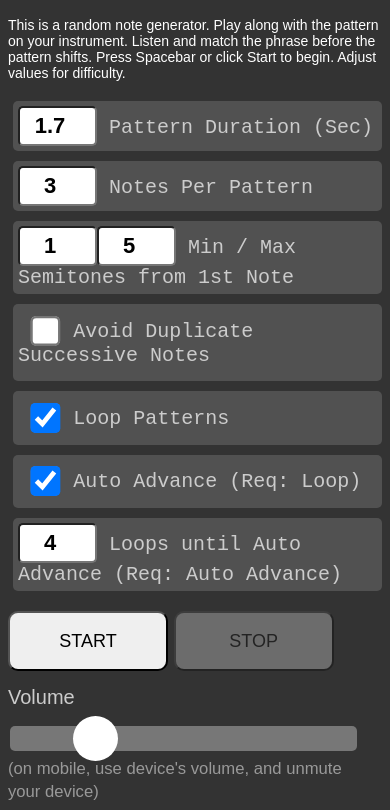
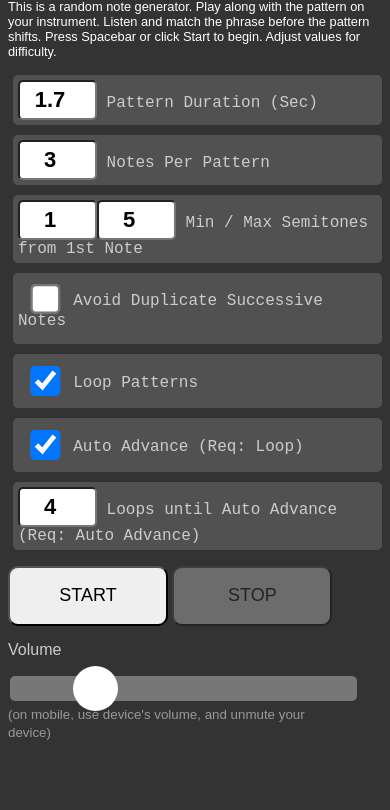
Before and after one commit to charlesgallant/music-practice-tool, a plain HTML site: page index.html in a window 390 px wide. Shown: the part 73-883 px from the top of the page. After the commit the page ends 844 px from the top, so only its background shows below. Drawn offline with Linux system fonts and the light colour scheme.

Commit message:
more css tweaks for mobile

```diff
--- a/index.html
+++ b/index.html
@@ -12,12 +12,18 @@
       font-size: 20px;
     }
 
+    @media (max-width: 430px) {
+      body {
+        font-size: 16px;
+      }
+    }
+
     h1{
       font-size:1.8em;
     }
 
     #instructions div {
-      font-size:0.7em;
+      font-size:0.8em;
     }
 
     body.playing {
```
